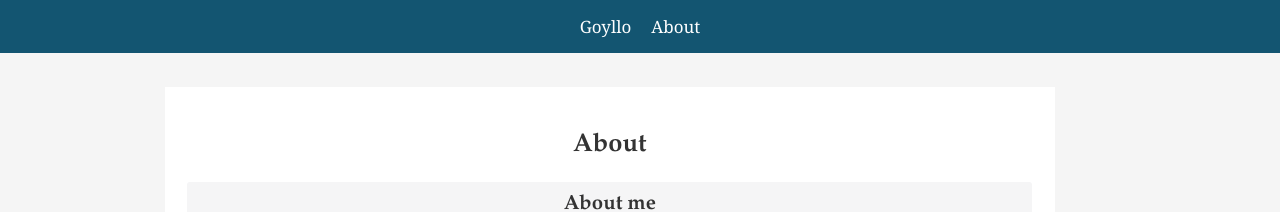
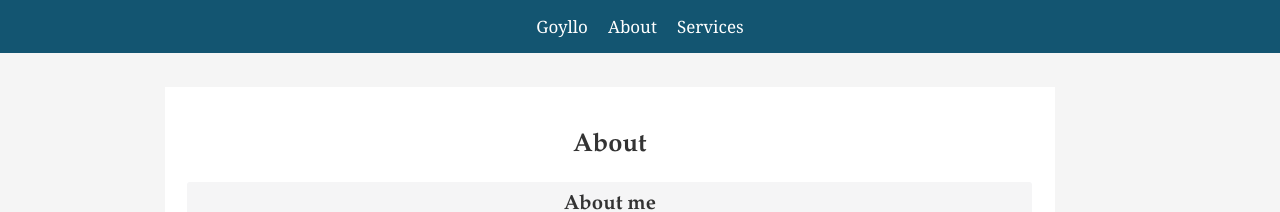
Before and after one commit to goyllo/goyllo.github.io, a Jekyll site: the page built from _pages/about.md, in a window 1280 px wide. Shown: the top 212 px of the page. Built offline with Jekyll 4.4.1, drawn with Linux system fonts in a browser that asks for light colours.

Commit message:
Update nav.html

```diff
--- a/_includes/nav.html
+++ b/_includes/nav.html
@@ -1 +1 @@
-<nav><a class=nav href="/">Goyllo</a><a class=nav href="/about/">About</a></nav>
+<nav><a class=nav href="/">Goyllo</a><a class=nav href="/about/">About</a><a class=nav href="/services/">Services</a></nav>
```
